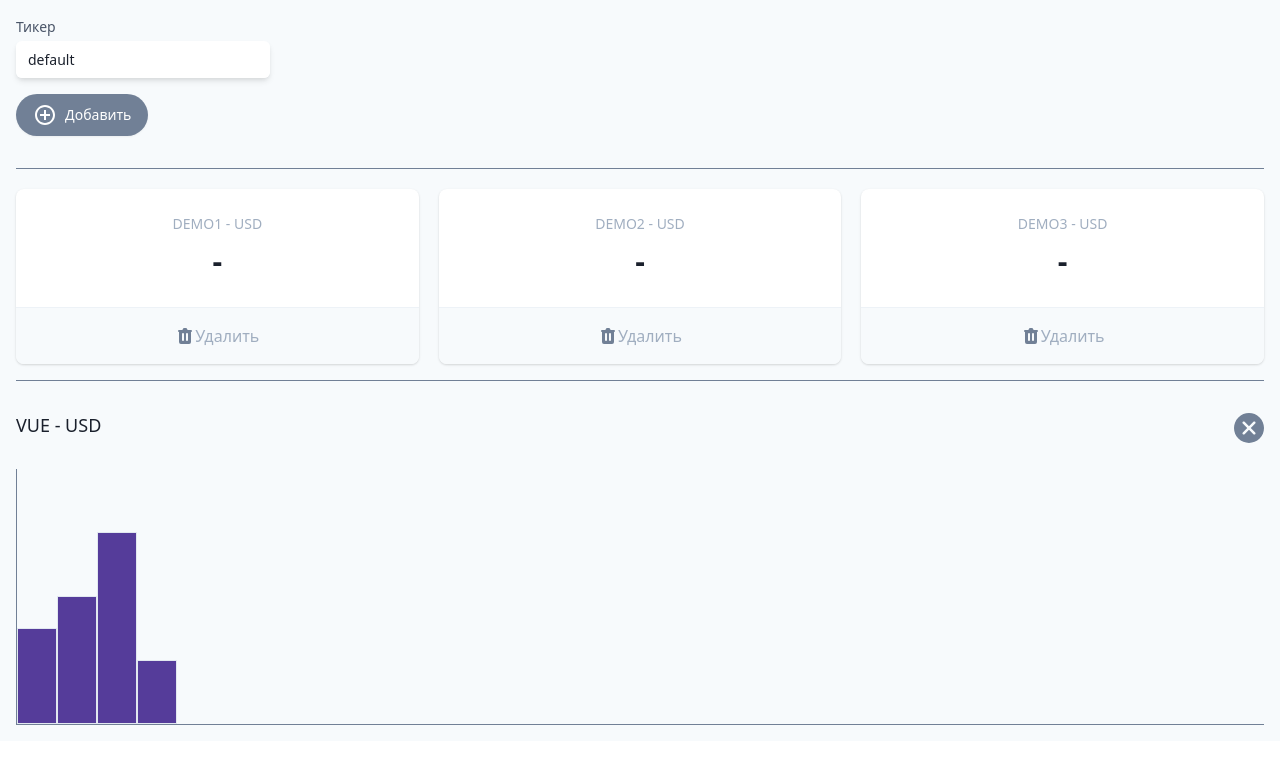
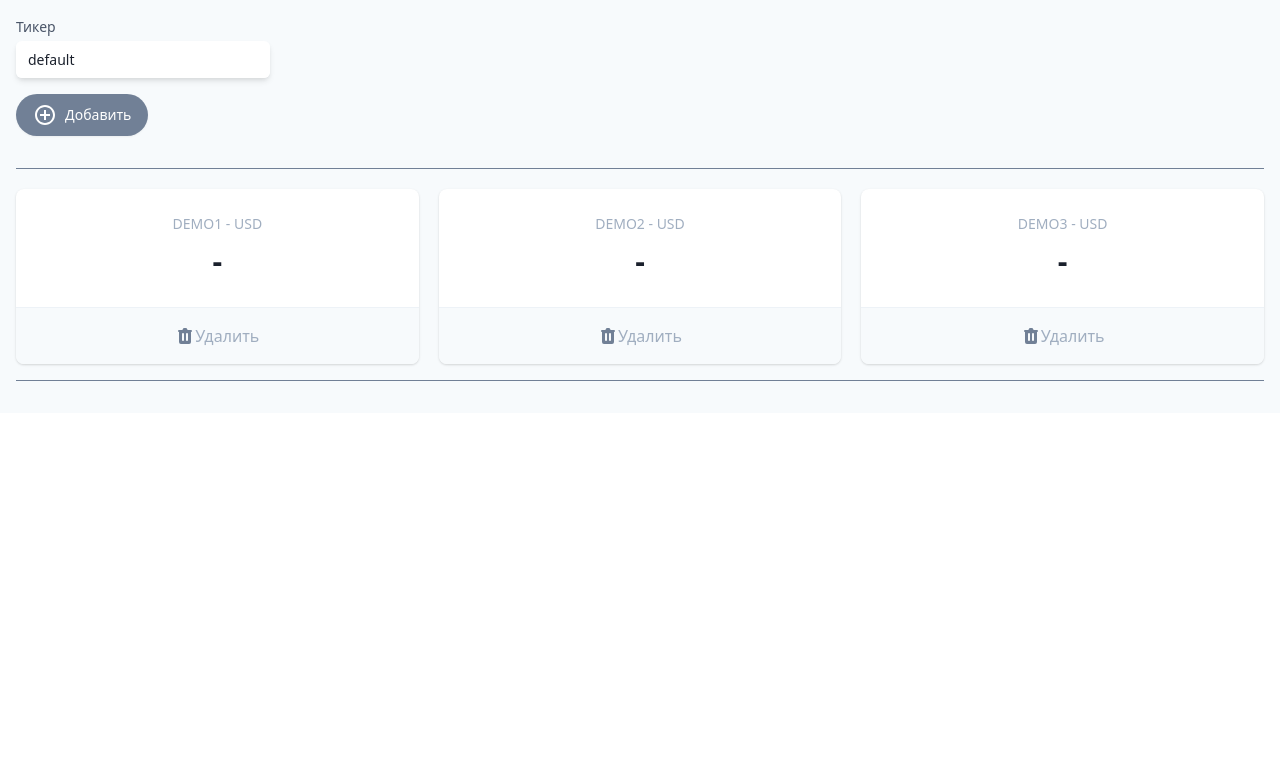
Before and after one commit to Aleksei-Kibardin/cryptonomicon.github.io, a Vue app: page / in a window 1280 px wide. Shown: the top 764 px of the page. Built offline with nearby package versions, Linux system fonts and the light colour scheme.

Commit message:
added graph selection

```diff
--- a/src/App.vue
+++ b/src/App.vue
@@ -96,6 +96,10 @@
           <div
             v-for="t in tickers"
             :key="t.name"
+            @click="sel = t"
+            :class="{
+              'border-4': sel === t,
+            }"
             class="bg-white overflow-hidden shadow rounded-lg border-purple-800 border-solid cursor-pointer"
           >
             <div class="px-4 py-5 sm:p-6 text-center">
@@ -108,7 +112,7 @@
             </div>
             <div class="w-full border-t border-gray-200"></div>
             <button
-              @click="handleDelete(t)"
+              @click.stop="handleDelete(t)"
               class="flex items-center justify-center font-medium w-full bg-gray-100 px-4 py-4 sm:px-6 text-md text-gray-500 hover:text-gray-600 hover:bg-gray-200 hover:opacity-20 transition-all focus:outline-none"
             >
               <svg
@@ -129,9 +133,9 @@
         </dl>
       </template>
       <hr class="w-full border-t border-gray-600 my-4" />
-      <section class="relative">
+      <section v-if="sel" class="relative">
         <h3 class="text-lg leading-6 font-medium text-gray-900 my-8">
-          VUE - USD
+          {{ sel.name }} - USD
         </h3>
         <div class="flex items-end border-gray-600 border-b border-l h-64">
           <div class="bg-purple-800 border w-10 h-24"></div>
@@ -139,7 +143,11 @@
           <div class="bg-purple-800 border w-10 h-48"></div>
           <div class="bg-purple-800 border w-10 h-16"></div>
         </div>
-        <button type="button" class="absolute top-0 right-0">
+        <button
+          @click="sel = null"
+          type="button"
+          class="absolute top-0 right-0"
+        >
           <svg
             xmlns="http://www.w3.org/2000/svg"
             xmlns:xlink="http://www.w3.org/1999/xlink"
@@ -179,6 +187,7 @@ export default {
         { name: "DEMO2", price: "-" },
         { name: "DEMO3", price: "-" },
       ],
+      sel: null,
     };
   },
 
```
